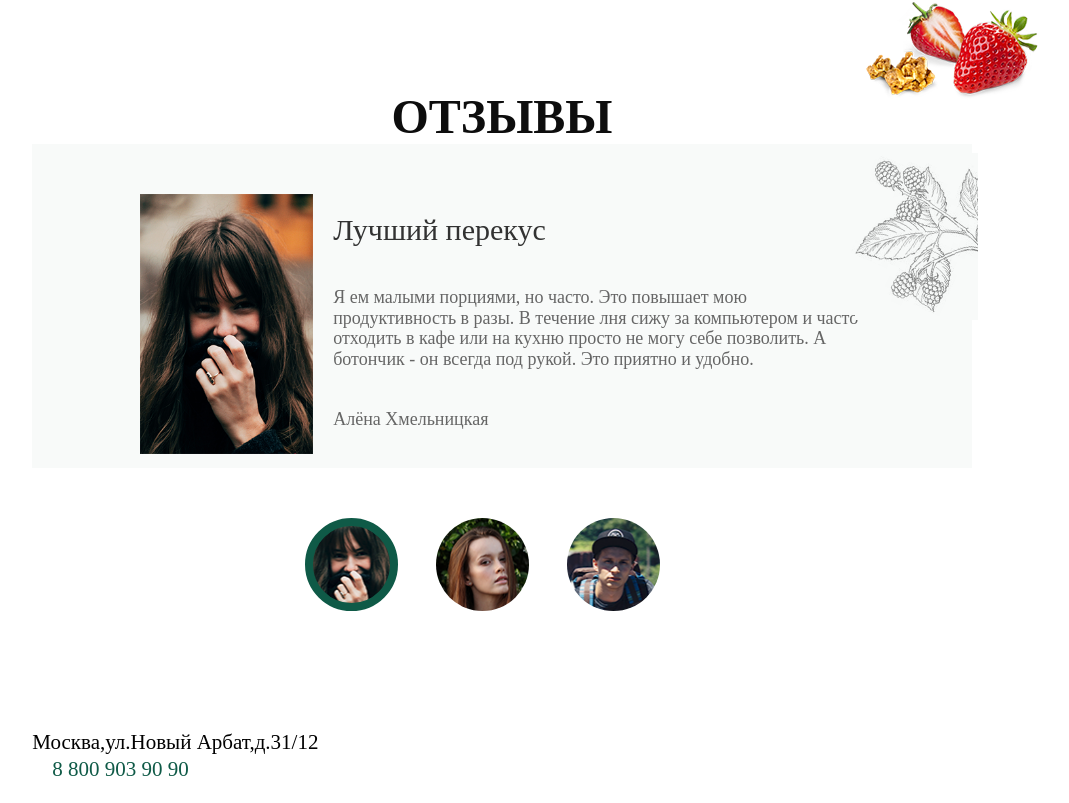
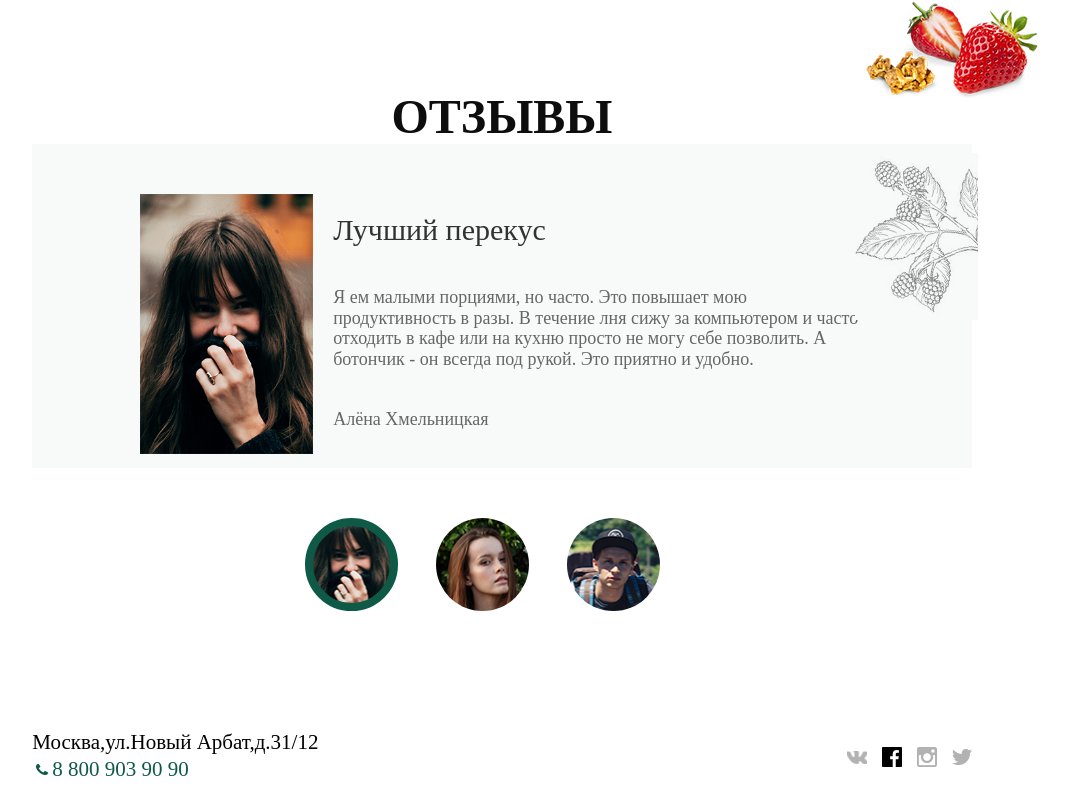
Before and after one commit to Baranov-Nikita/Baranov, a plain HTML site: page index.html in a window 1280 px wide. Shown: the part 1195-1998 px from the top of the page, without its empty margins (48-1117 px from the left). Drawn offline with Linux system fonts and the light colour scheme; files whose address does not match are found by name; a web font is replaced by a local one.

Commit message:
Update footer.css

```diff
--- a/footer.css
+++ b/footer.css
@@ -30,7 +30,7 @@
     height: 20px;
     left: 0;
     top: 5px;
-    background: url(/chocco/img/phone2.png) center center no-repeat;
+    background: url(/img/phone2.png) center center no-repeat;
 }
 .footer__social{
     margin: auto 0;
@@ -48,14 +48,14 @@
     margin-right: 0;
 }
 .social-vk{
-    background: url(/chocco/img/vk.png)center center no-repeat;
+    background: url(/img/vk.png)center center no-repeat;
 }
 .social-fb{
-    background: url(/chocco/img/fb_hover.png)center center no-repeat;
+    background: url(/img/fb_hover.png)center center no-repeat;
 }
 .social-inst{
-    background: url(/chocco/img/inst.png)center center no-repeat;
+    background: url(/img/inst.png)center center no-repeat;
 }
 .social-tw{
-    background: url(/chocco/img/twitter.png)center center no-repeat;
+    background: url(/img/twitter.png)center center no-repeat;
 }
```
